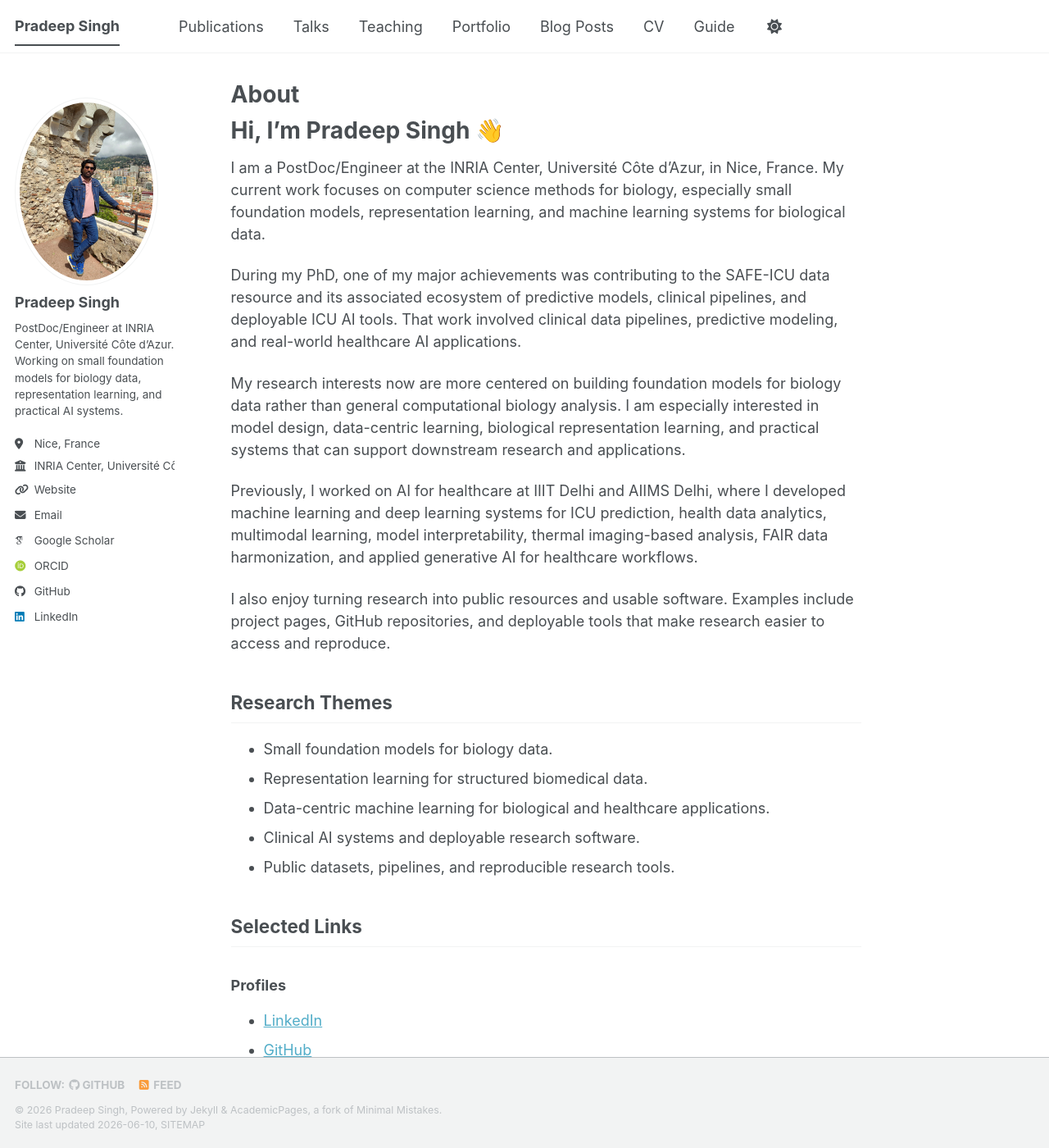
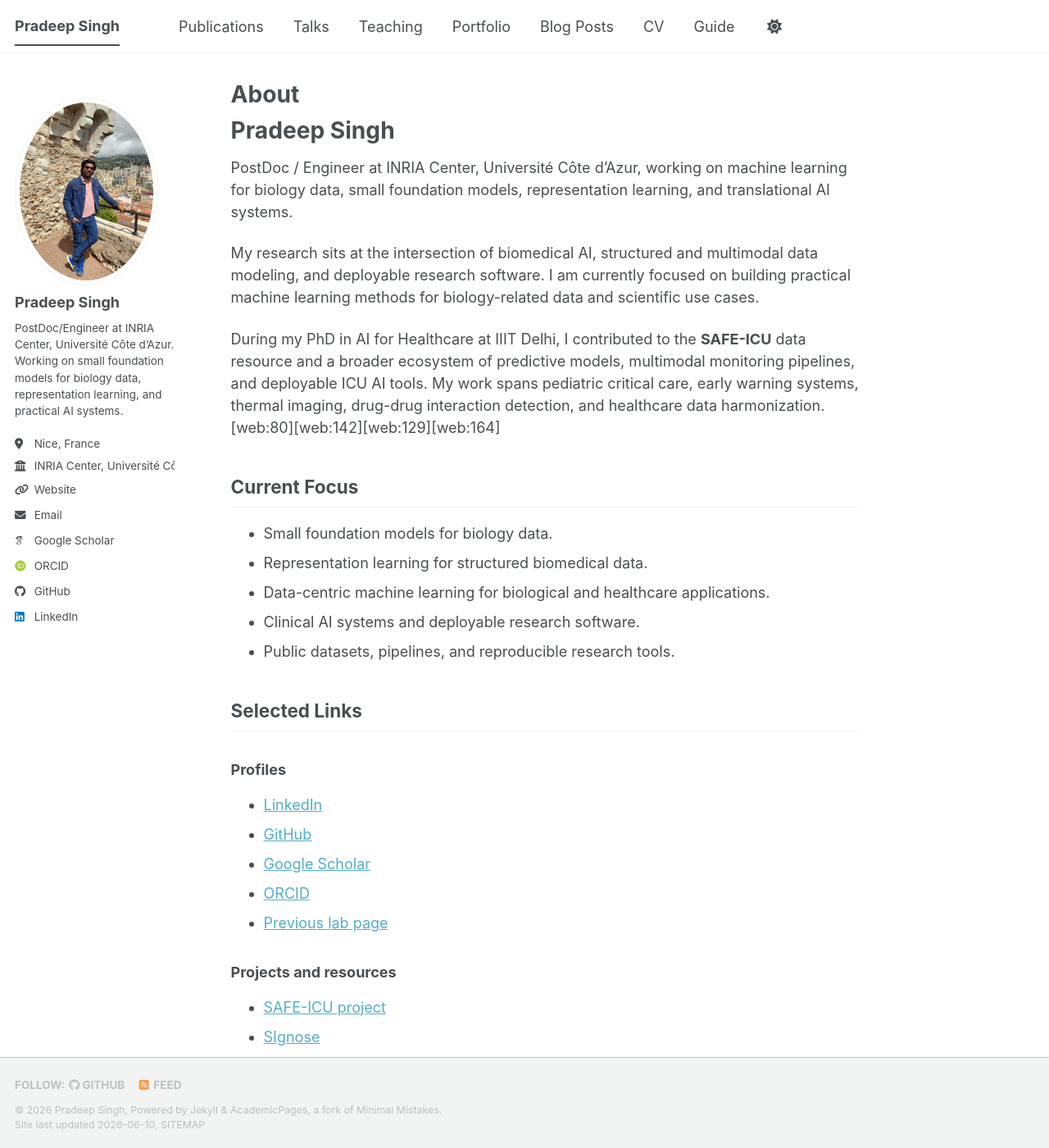
Before and after one commit to pradeepsinghnitk/pradeepsinghnitk.github.io, a Jekyll site: the page built from _pages/about.md, in a window 1280 px wide and 1400 px high. Shown: the whole window at 82% size. Built offline with Jekyll 4.4.1, drawn with Linux system fonts in a browser that asks for light colours; some web fonts are replaced; a script bundle is joined from its source files by our own code; library files that are not in the unit come from our copies.

Commit message:
Update about.md

```diff
--- a/_pages/about.md
+++ b/_pages/about.md
@@ -7,19 +7,16 @@ redirect_from:
   - /about.html
 ---
 
-# Hi, I'm Pradeep Singh 👋
 
-I am a PostDoc/Engineer at the INRIA Center, Université Côte d’Azur, in Nice, France. My current work focuses on computer science methods for biology, especially small foundation models, representation learning, and machine learning systems for biological data.
+# Pradeep Singh
 
-During my PhD, one of my major achievements was contributing to the SAFE-ICU data resource and its associated ecosystem of predictive models, clinical pipelines, and deployable ICU AI tools. That work involved clinical data pipelines, predictive modeling, and real-world healthcare AI applications.
+PostDoc / Engineer at INRIA Center, Université Côte d’Azur, working on machine learning for biology data, small foundation models, representation learning, and translational AI systems.
 
-My research interests now are more centered on building foundation models for biology data rather than general computational biology analysis. I am especially interested in model design, data-centric learning, biological representation learning, and practical systems that can support downstream research and applications.
+My research sits at the intersection of biomedical AI, structured and multimodal data modeling, and deployable research software. I am currently focused on building practical machine learning methods for biology-related data and scientific use cases.
 
-Previously, I worked on AI for healthcare at IIIT Delhi and AIIMS Delhi, where I developed machine learning and deep learning systems for ICU prediction, health data analytics, multimodal learning, model interpretability, thermal imaging-based analysis, FAIR data harmonization, and applied generative AI for healthcare workflows.
+During my PhD in AI for Healthcare at IIIT Delhi, I contributed to the **SAFE-ICU** data resource and a broader ecosystem of predictive models, multimodal monitoring pipelines, and deployable ICU AI tools. My work spans pediatric critical care, early warning systems, thermal imaging, drug-drug interaction detection, and healthcare data harmonization. [web:80][web:142][web:129][web:164]
 
-I also enjoy turning research into public resources and usable software. Examples include project pages, GitHub repositories, and deployable tools that make research easier to access and reproduce.
-
-## Research Themes
+## Current Focus
 
 - Small foundation models for biology data.
 - Representation learning for structured biomedical data.
```
